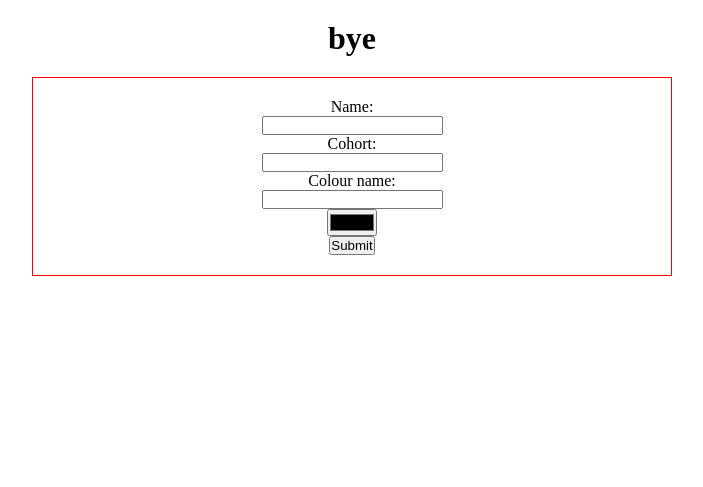
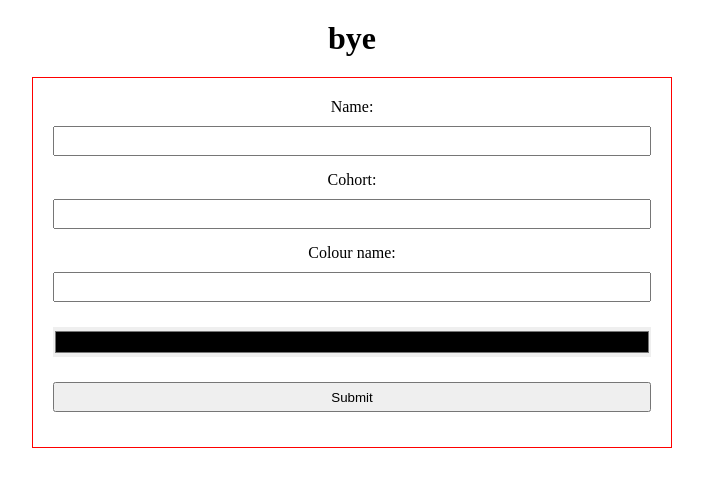
Before and after one commit to Velocima/favourite-colours, a Flask app: page / in a window 1280 px wide. Shown: the top 487 px of the page, without its empty margins (288-991 px from the left). Run offline with Flask 2, Linux system fonts and the light colour scheme.

Commit message:
add required to inputs

```diff
--- a/server/templates/index.html
+++ b/server/templates/index.html
@@ -26,18 +26,27 @@
         justify-content: center;
         padding: 20px;
       }
+      input[type='color'] {
+        border: none;
+        outline: none;
+      }
+      input {
+        width: 100%;
+        height: 30px;
+        margin: 10px 0px 15px 0px;
+      }
     </style>
   </head>
   <body>
     <h1>{{content}}</h1>
     <form>
       <label for="name">Name:</label>
-      <input name="name" type="text" id="name" />
+      <input name="name" type="text" id="name" required />
       <label for="cohort">Cohort:</label>
-      <input name="cohort" type="text" id="cohort" />
+      <input name="cohort" type="text" id="cohort" required />
       <label for="color-name">Colour name:</label>
-      <input name="color-name" type="text" id="color-name" />
-      <input name="color" type="color" />
+      <input name="color-name" type="text" id="color-name" required />
+      <input name="color" type="color" required />
       <input type="submit" />
     </form>
 
```
